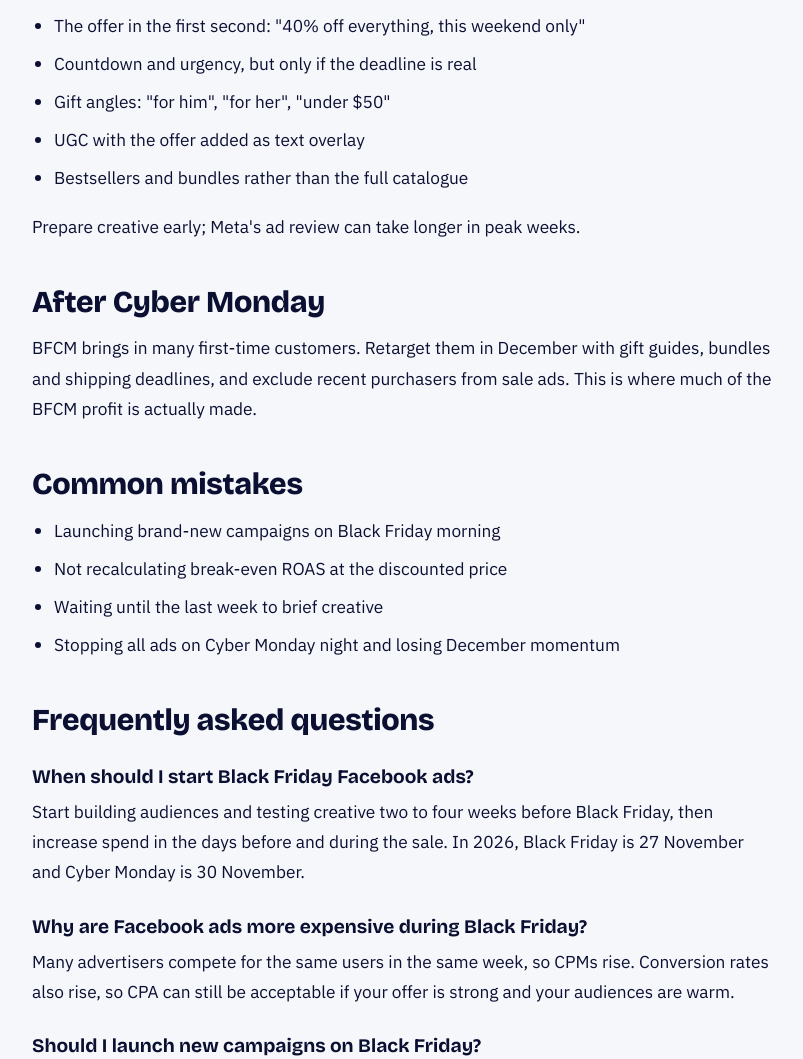
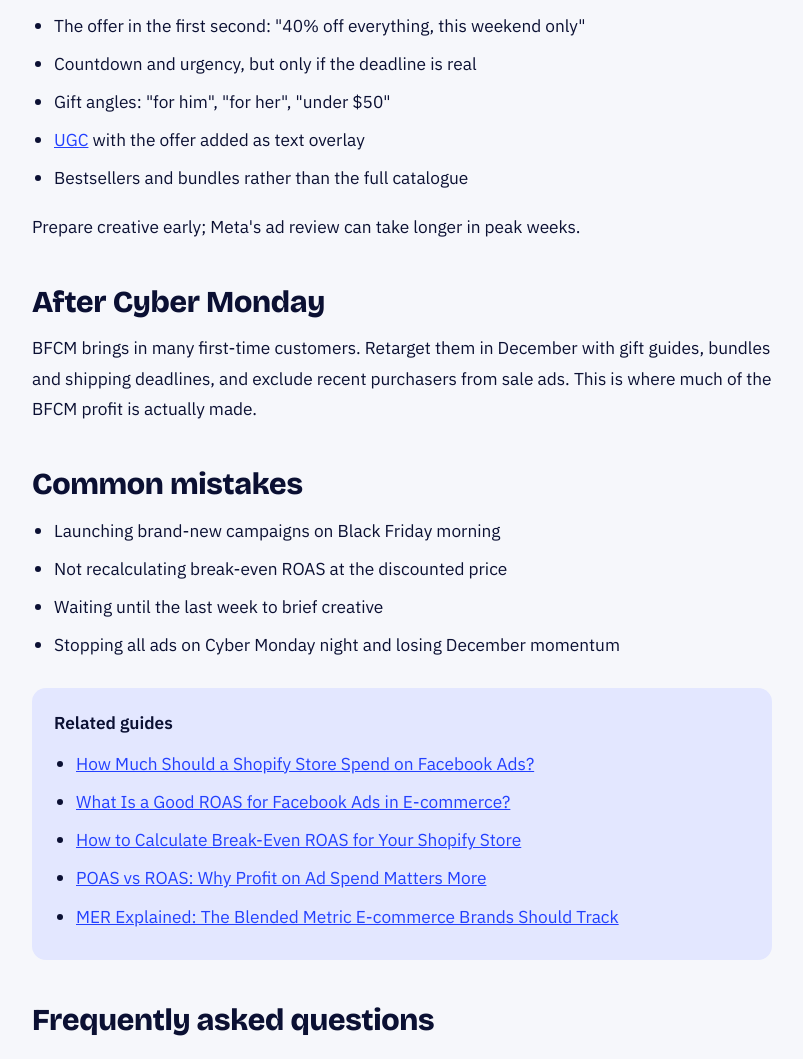
Before and after one commit to ali-raza-ppc/ali-raza-ppc.github.io, a plain HTML site: page blog/black-friday-meta-ads-strategy/index.html in a window 1280 px wide. Shown: the part 2144-3203 px from the top of the page, without its empty margins (238-1041 px from the left). Drawn offline with nearby package versions, Linux system fonts and the light colour scheme.

Commit message:
Interlink: black-friday-meta-ads-strategy

```diff
--- a/blog/black-friday-meta-ads-strategy/index.html
+++ b/blog/black-friday-meta-ads-strategy/index.html
@@ -117,7 +117,7 @@ height="0" width="0" style="display:none;visibility:hidden"></iframe></noscript>
 <li>The offer in the first second: "40% off everything, this weekend only"</li>
 <li>Countdown and urgency, but only if the deadline is real</li>
 <li>Gift angles: "for him", "for her", "under $50"</li>
-<li>UGC with the offer added as text overlay</li>
+<li><a href="/blog/ugc-ads-shopify-creator-brief/">UGC</a> with the offer added as text overlay</li>
 <li>Bestsellers and bundles rather than the full catalogue</li>
 </ul>
 <p>Prepare creative early; Meta's ad review can take longer in peak weeks.</p>
@@ -133,6 +133,8 @@ height="0" width="0" style="display:none;visibility:hidden"></iframe></noscript>
 <li>Stopping all ads on Cyber Monday night and losing December momentum</li>
 </ul>
 
+<div class="tldr related-guides"><p><b>Related guides</b></p><ul><li><a href="/blog/shopify-facebook-ads-budget/">How Much Should a Shopify Store Spend on Facebook Ads?</a></li><li><a href="/blog/good-roas-facebook-ads/">What Is a Good ROAS for Facebook Ads in E-commerce?</a></li><li><a href="/blog/break-even-roas-shopify/">How to Calculate Break-Even ROAS for Your Shopify Store</a></li><li><a href="/blog/poas-vs-roas/">POAS vs ROAS: Why Profit on Ad Spend Matters More</a></li><li><a href="/blog/mer-marketing-efficiency-ratio/">MER Explained: The Blended Metric E-commerce Brands Should Track</a></li></ul></div>
+
       <h2>Frequently asked questions</h2>
       <h3>When should I start Black Friday Facebook ads?</h3><p>Start building audiences and testing creative two to four weeks before Black Friday, then increase spend in the days before and during the sale. In 2026, Black Friday is 27 November and Cyber Monday is 30 November.</p><h3>Why are Facebook ads more expensive during Black Friday?</h3><p>Many advertisers compete for the same users in the same week, so CPMs rise. Conversion rates also rise, so CPA can still be acceptable if your offer is strong and your audiences are warm.</p><h3>Should I launch new campaigns on Black Friday?</h3><p>It's safer to use campaigns and ad sets that have already exited learning, adding sale creative and increasing budgets, rather than launching everything new on the day.</p>
       <div class="cta-box"><h2>Get a free 15-minute ad audit</h2><p>I'm Ali Raza, a performance marketer with 6+ years and $10M+ in Meta, Google and TikTok ad spend managed. I'll review your account and show you the biggest opportunities.</p>
```
